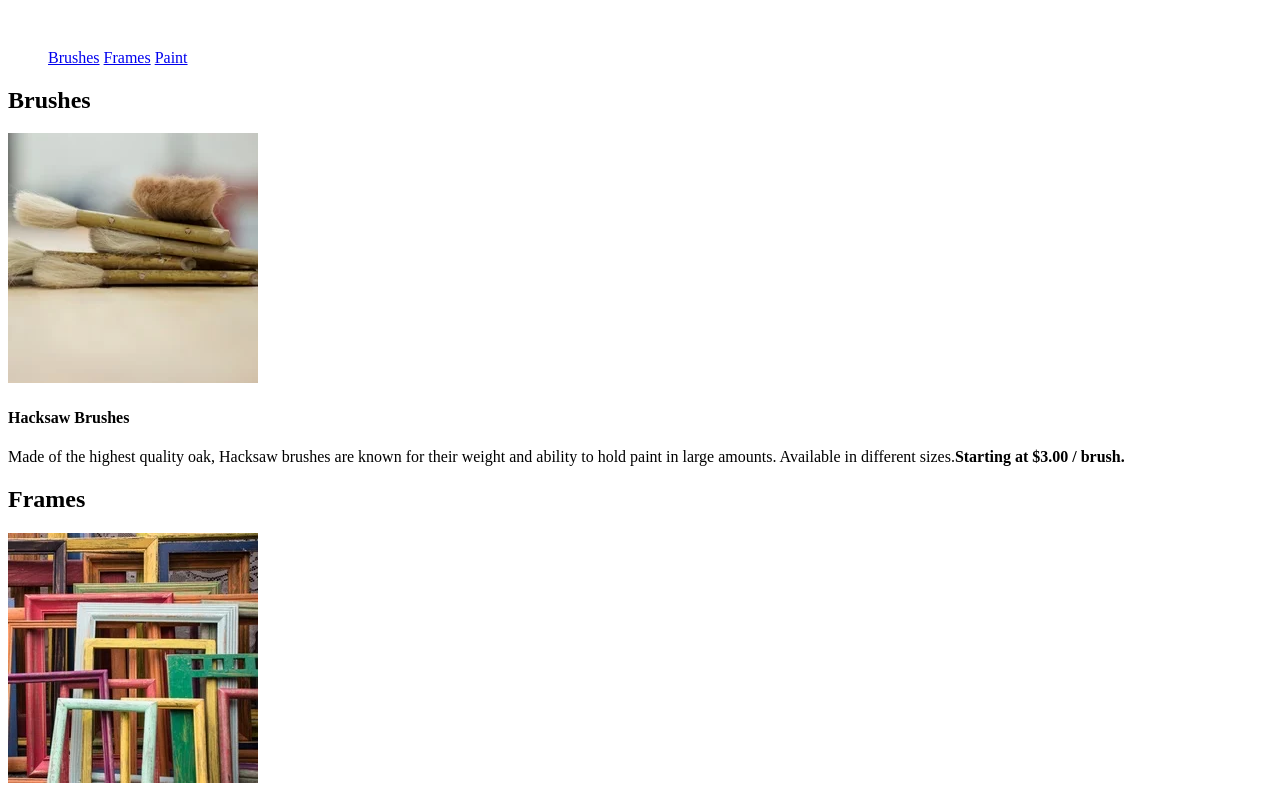
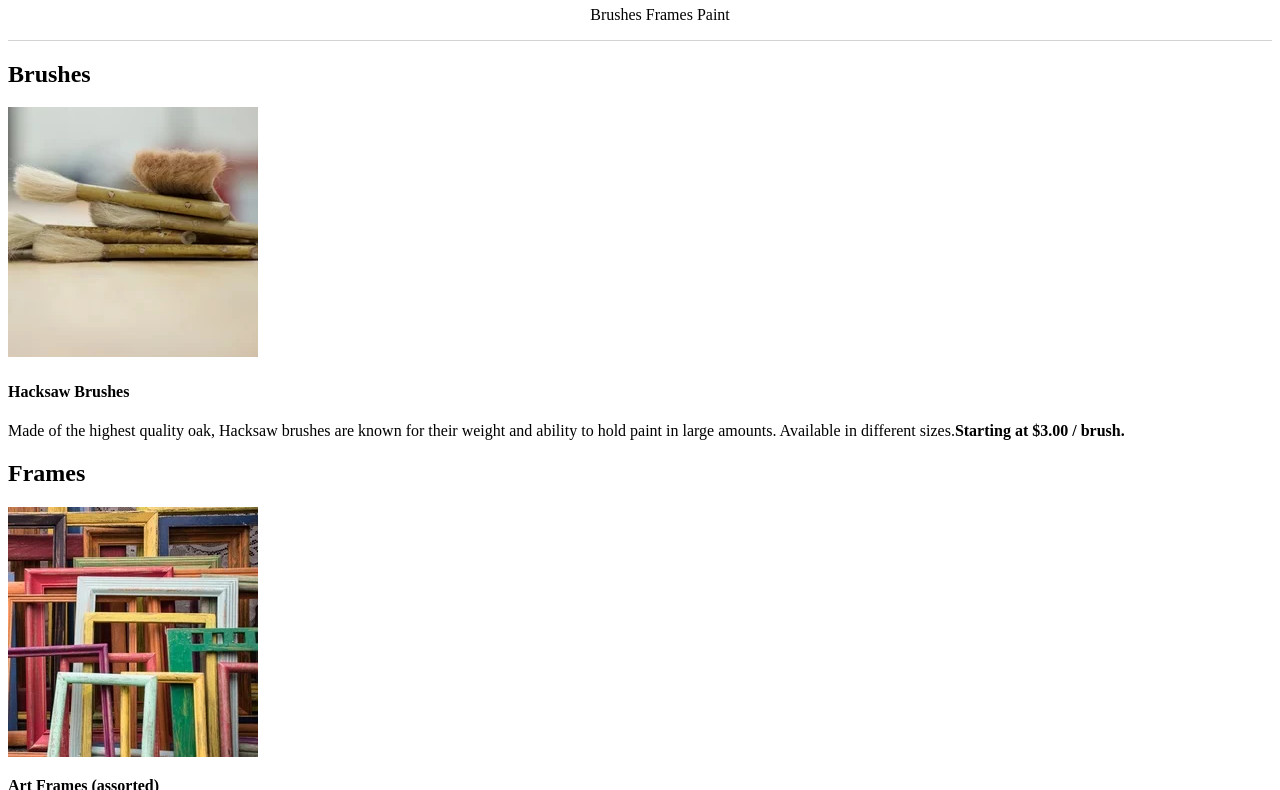
Before and after one commit to SilentStealth0/Dasmoto-s-Arts-Crafts-V2, a website: page html/index.html in a window 1280 px wide. Shown: the part 139-929 px from the top of the page. Drawn offline with Linux system fonts and the light colour scheme.

Commit message:
Adjusted the Navigation to be centered as well as added to decor to the nav bar

```diff
--- a/css/index.css
+++ b/css/index.css
@@ -6,9 +6,25 @@ header {
   font-size: xxx-large;
   display: block;
   margin-top: -63px;
+  margin-bottom: -60px;
+}
+
+.navigation li a{
+  color: black;
+  text-decoration: none;
 }
 
 .navigation li{
-  display: inline;
-  color: black;
+  display: inline-block;
+  text-align: center;
+  cursor: pointer;
 }
+
+.navigation{
+  text-align: center;
+}
+
+nav{
+  border-bottom: 1px solid lightgray;
+  border-top: 1px solid lightgray;
+}
--- a/html/index.html
+++ b/html/index.html
@@ -21,27 +21,27 @@
 </header>
 <nav>
   <ul class="navigation">
-    <li><a href="#Brushes">Brushes</a></li>
-    <li><a href="#Frames">Frames</a></li>
-    <li><a href="#Paint">Paint</a></li>
+    <li class="brush_nav"><a href="#Brushes">Brushes</a></li>
+    <li class="frame_nav"><a href="#Frames">Frames</a></li>
+    <li class="paint_nav"><a href="#Paint">Paint</a></li>
   </ul>
 </nav>
 <main>
-  <section>
+  <section class="brush_sec">
     <h2>Brushes</h2>
     <img    src="../img/img2.jpeg">
     <h4><strong>Hacksaw Brushes</strong></h4>
     <p>Made of the highest quality oak, Hacksaw brushes are known for their weight and ability to hold paint in large amounts. Available in different sizes.<strong>Starting at $3.00 / brush.</strong></p>
   </section>
 
-  <section>
+  <section class="frame_sec">
     <h2>Frames</h2>
     <img src="../img/img3.jpeg"/>
     <p><strong>Art Frames (assorted)</strong></p>
     <p>Assorted frames made of different material, including MDF, birchwood, and PDE. Select frames can be sanded and painted according to your needs.<strong>Starting at $2.00 / frame.</strong></p>
   </section>
 
-  <section>
+  <section class="paint_sec">
     <h2>Paint</h2>
     <img src="../img/img4.jpeg"/>
     <p><strong>Clean Finnish Paint</strong></p>
```
